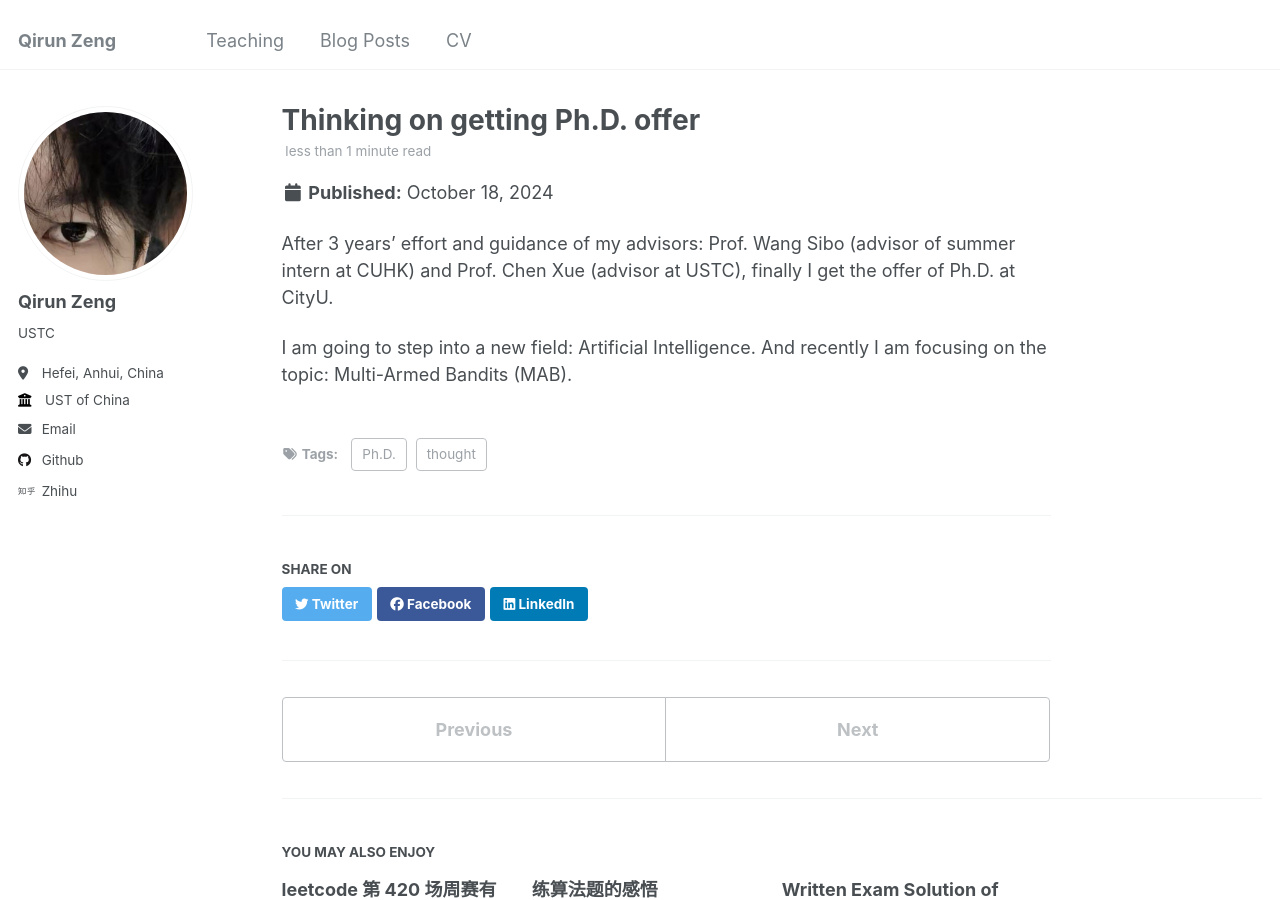
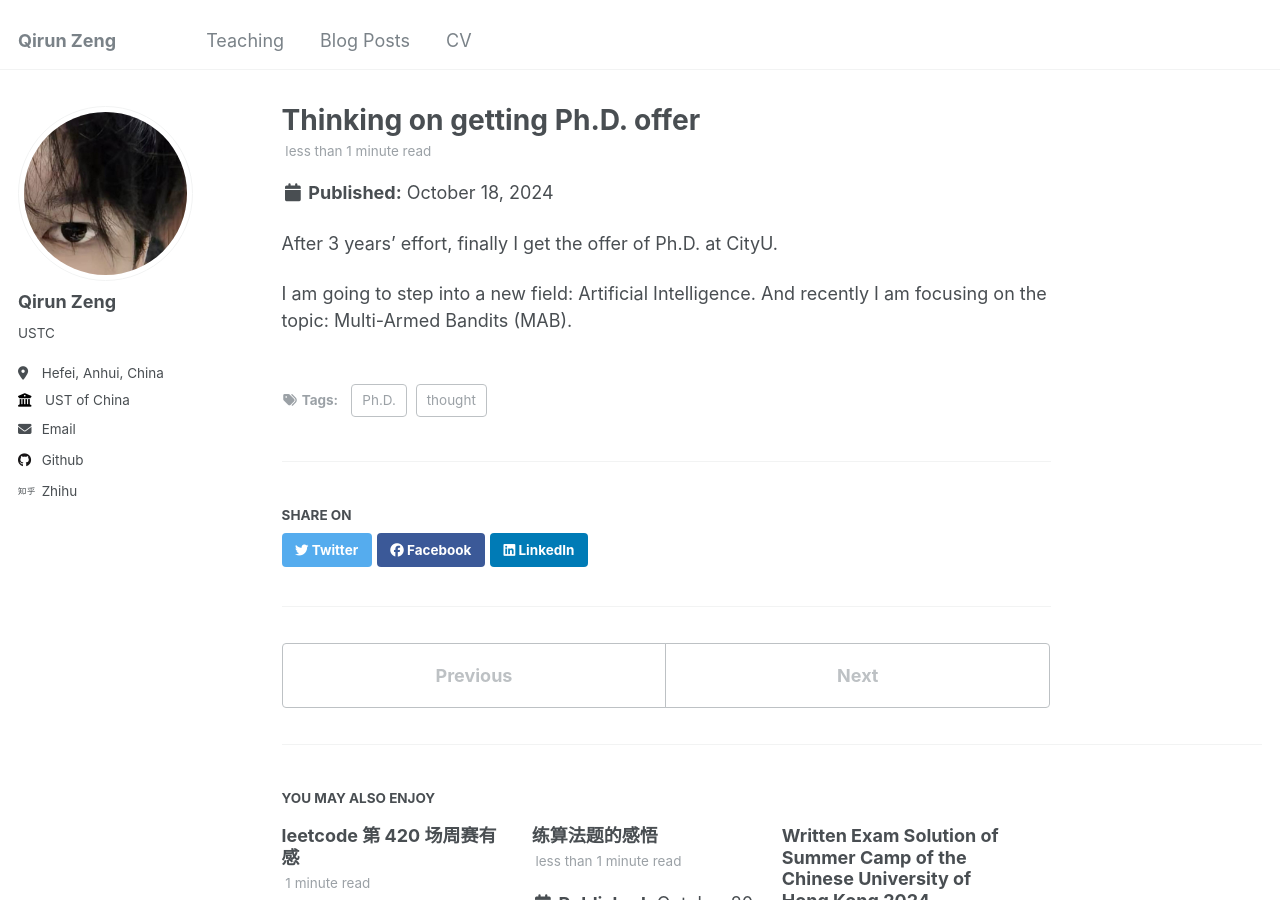
Before and after one commit to rewinery/rewinery.github.io, a Jekyll site: the page built from _posts/2024-10-18-Think-of-PhD.md, in a window 1280 px wide and 900 px high. Built offline with Jekyll 4.4.1, drawn with Linux system fonts in a browser that asks for light colours.

Commit message:
Think of PhD

```diff
--- a/_posts/2024-10-18-Think-of-PhD.md
+++ b/_posts/2024-10-18-Think-of-PhD.md
@@ -7,6 +7,6 @@ tags:
  - Ph.D.
 ---
 
-After 3 years' effort and guidance of my advisors: Prof. Wang Sibo (advisor of summer intern at CUHK) and Prof. Chen Xue (advisor at USTC), finally I get the offer of Ph.D. at CityU.
+After 3 years' effort, finally I get the offer of Ph.D. at CityU.
 
 I am going to step into a new field: Artificial Intelligence. And recently I am focusing on the topic: Multi-Armed Bandits (MAB).
```
